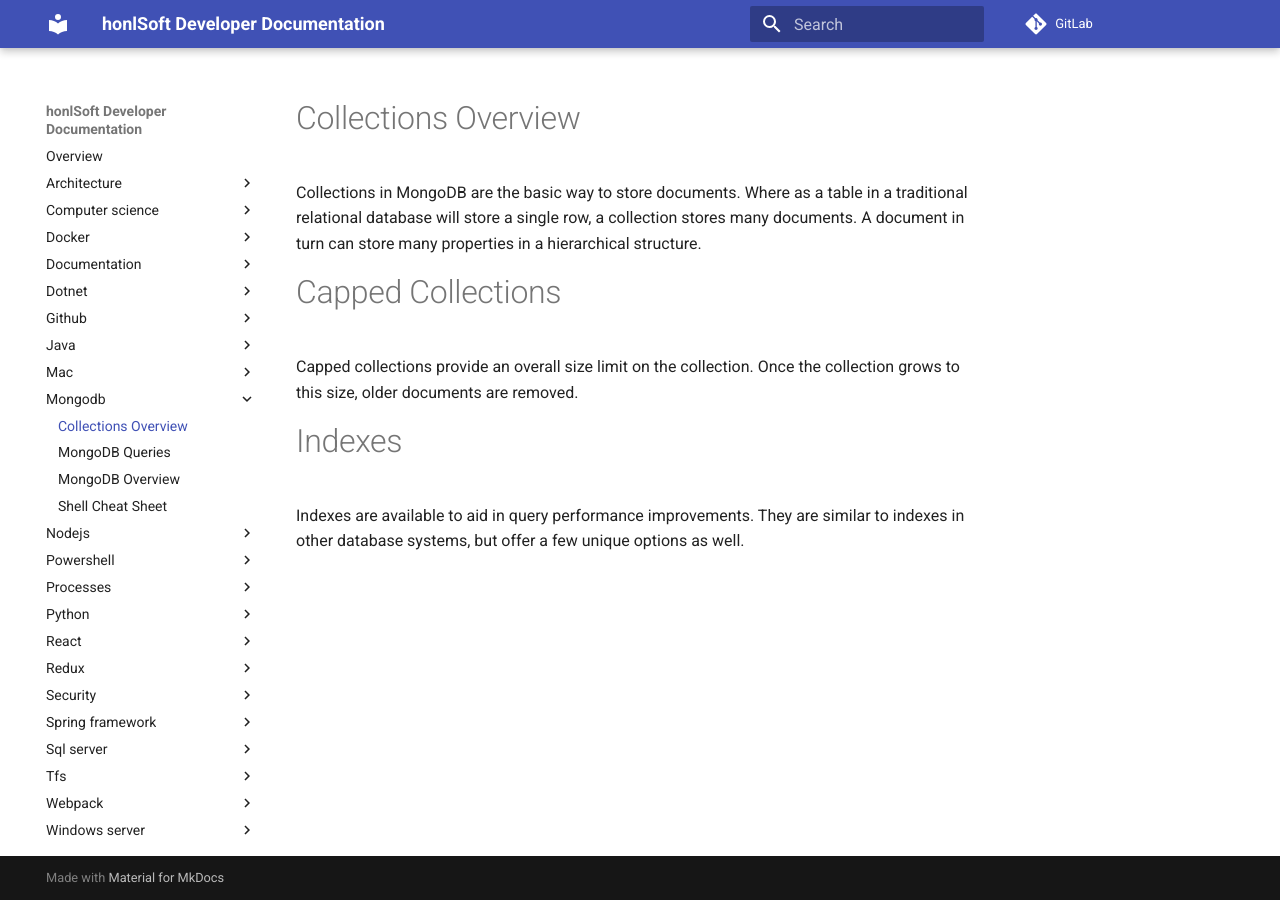
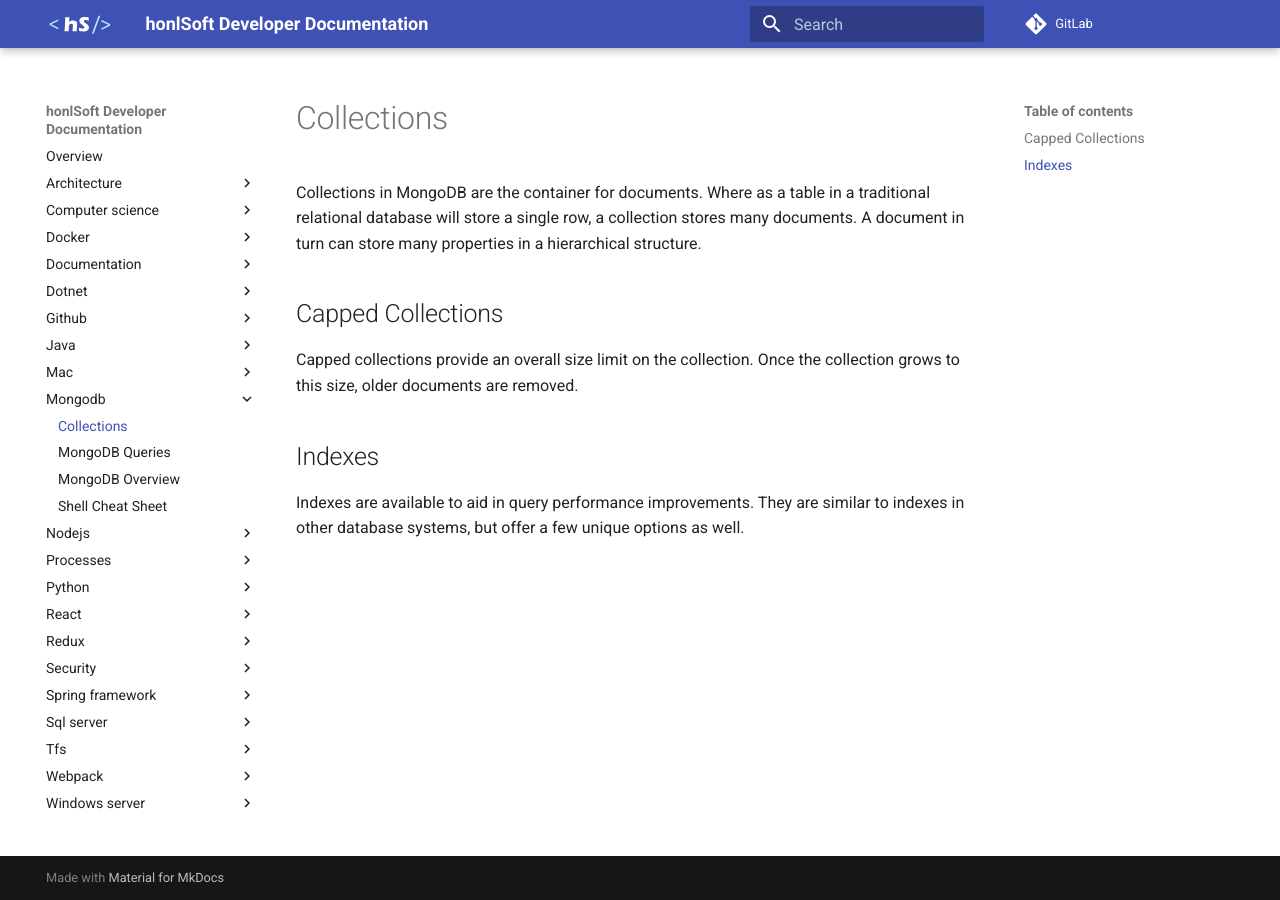
Before and after one commit to jerhon/developer-notes, an MkDocs documentation site: the page built from docs/mongodb/collections.md, in a window 1280 px wide. Built offline with MkDocs 1.6.1 and Material for MkDocs 9.7.7, drawn with Linux system fonts in a browser that asks for light colours; comment, search, counter and statistics services are not loaded.

Commit message:
improving documentation

```diff
--- a/docs/mongodb/collections.md
+++ b/docs/mongodb/collections.md
@@ -1,11 +1,13 @@
-# Collections Overview
+# Collections
 
-Collections in MongoDB are the basic way to store documents.  Where as a table in a traditional relational database will store a single row, a collection stores many documents. A document in turn can store many properties in a hierarchical structure.
+Collections in MongoDB are the container for documents.
+Where as a table in a traditional relational database will store a single row, a collection stores many documents.
+A document in turn can store many properties in a hierarchical structure.
 
-# Capped Collections
+## Capped Collections
 
 Capped collections provide an overall size limit on the collection.  Once the collection grows to this size, older documents are removed.
 
-# Indexes
+## Indexes
 
 Indexes are available to aid in query performance improvements.  They are similar to indexes in other database systems, but offer a few unique options as well.
--- a/mkdocs.yml
+++ b/mkdocs.yml
@@ -3,6 +3,7 @@
 site_url: https://jerhon.gitlab.io/developer-notes
 site_author: Jeremy Honl
 theme:
+  logo: 'images/honlSoft_white.svg'
   name: material
 
 markdown_extensions:
```
Also changed, not shown: docs/dotnet/readme.md (+4 -6 lines), docs/nodejs/performance.md (+4 -4 lines), docs/images/honlSoft_white.svg (added), docs/powershell/webservices.md (deleted), docs/spring-framework/web-mvc.md (deleted).
